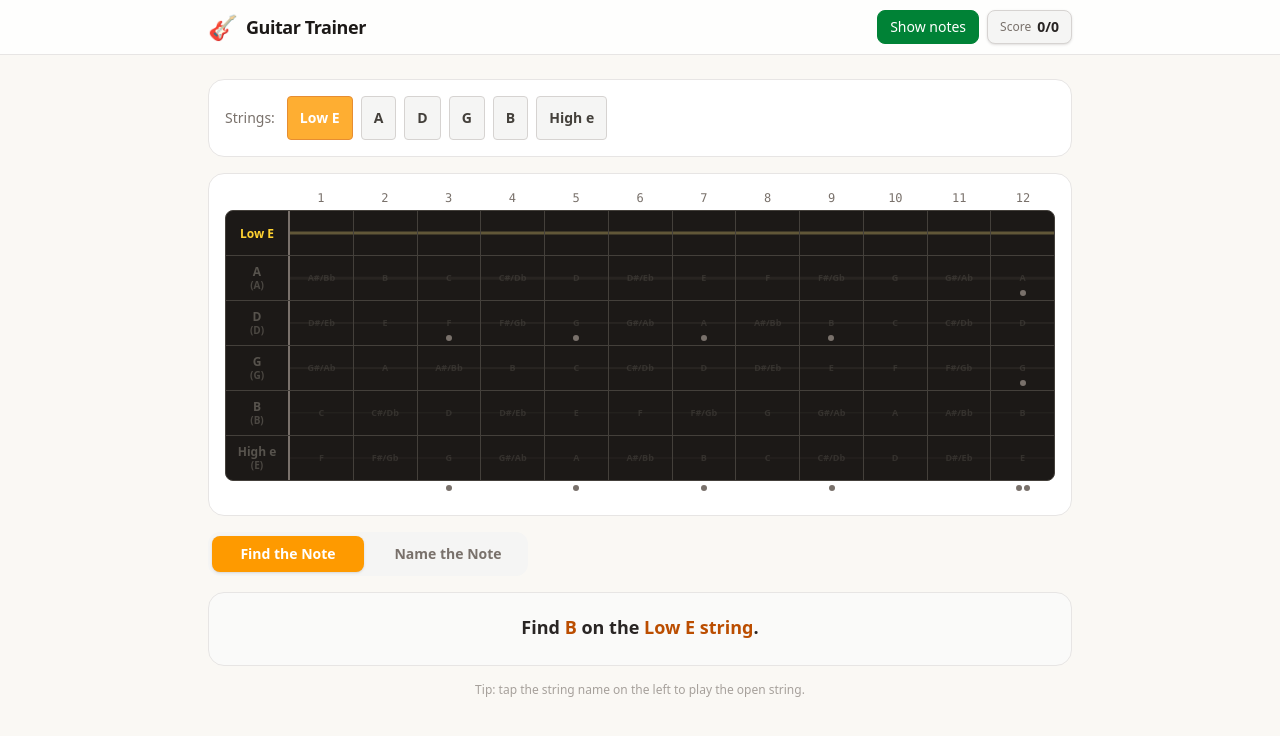
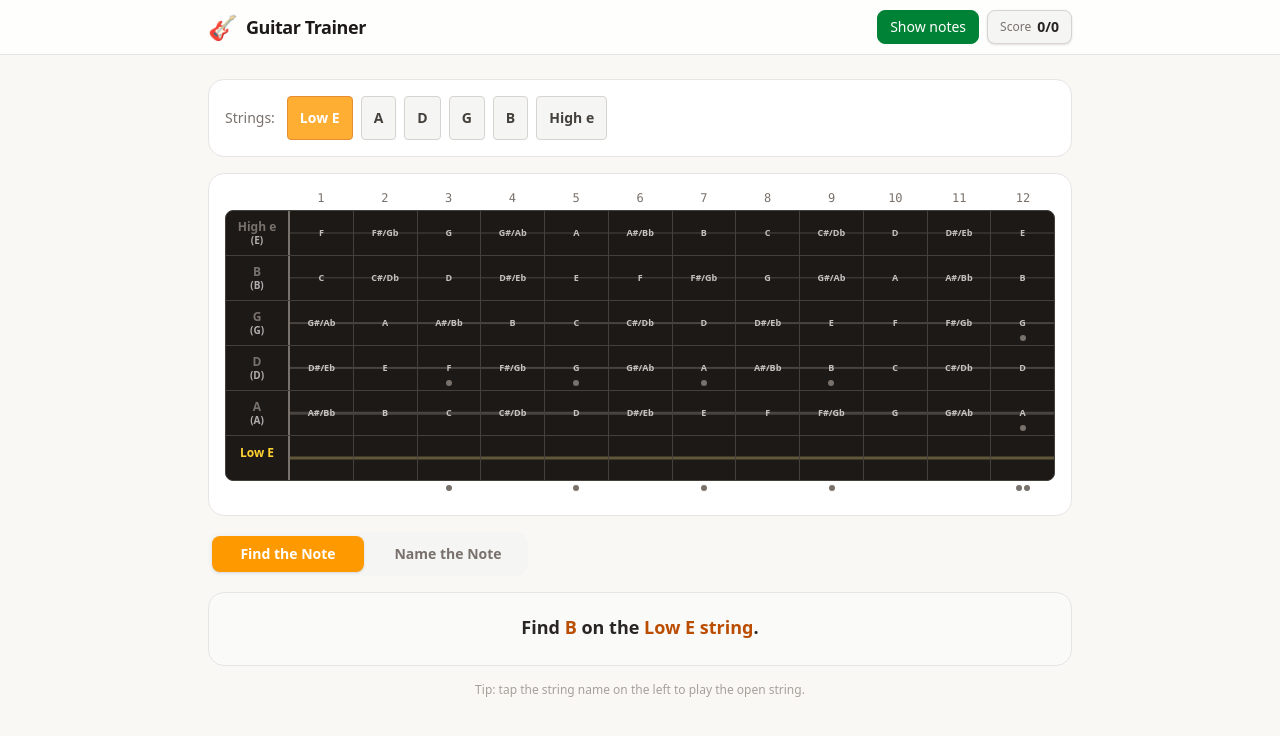
Before and after one commit to einalem4/guitar-trainer, a React (Vite) app: page / in a window 1280 px wide. Shown: the top 736 px of the page. Built offline with nearby package versions, Linux system fonts and the light colour scheme.

Commit message:
fix: flip fretboard string order to match standard guitar playing position

```diff
--- a/src/components/Fretboard.tsx
+++ b/src/components/Fretboard.tsx
@@ -28,7 +28,7 @@ function getFretCellStyle(
   const isTarget = target.stringIndex === stringIndex && target.fret === fret;
 
   let bg = 'bg-transparent';
-  let textColor = isActive ? 'text-amber-100' : 'text-stone-600';
+  let textColor = isActive ? 'text-amber-100' : 'text-stone-300';
   let ring = '';
 
   if (mode === 'name-note' && isTarget) {
@@ -61,7 +61,7 @@ export function Fretboard({
 }: FretboardProps) {
   return (
     <div className="w-full overflow-x-auto pb-2">
-      <div className="min-w-[580px]">
+      <div className="min-w-[460px] sm:min-w-[580px]">
         <div className="flex">
           <div className="w-16 shrink-0" />
           {FRETS.map((fret) => (
@@ -75,7 +75,7 @@ export function Fretboard({
         </div>
 
         <div className="rounded-lg overflow-hidden border border-stone-700 bg-stone-900">
-          {GUITAR_STRINGS.map(({ index, label }) => {
+          {[...GUITAR_STRINGS].reverse().map(({ index, label }) => {
             const isActive = activeStringIndices.includes(index);
             const openNote = FRETBOARD[index][0];
             const openCellStyle = getFretCellStyle(index, 0, openNote, quiz, activeStringIndices);
@@ -84,18 +84,26 @@ export function Fretboard({
             return (
               <div key={index} className="flex items-stretch border-b border-stone-700 last:border-b-0">
                 <div
-                  className={`w-16 shrink-0 flex flex-col items-center justify-center border-r-2 border-r-stone-500 py-1 select-none transition-all duration-100 ${openCellStyle}`}
-                  style={{ minHeight: '2.75rem' }}
+                  className={`group w-16 shrink-0 flex flex-col items-center justify-center border-r-2 border-r-stone-500 py-1 select-none transition-all duration-100 min-h-8 sm:min-h-11 ${
+                    isInteractive
+                      ? 'cursor-pointer hover:bg-amber-500/15 active:scale-95'
+                      : ''
+                  } ${openCellStyle}`}
                   onClick={() => isInteractive && onFretClick(index, 0)}
                   role={isInteractive ? 'button' : undefined}
                   aria-label={`${label} string, open, note ${openNote}`}
                 >
-                  <span className={`text-xs font-bold leading-tight ${isActive ? 'text-amber-300' : 'text-stone-600'}`}>
+                  <span className={`text-xs font-bold leading-tight ${isActive ? 'text-amber-300' : 'text-stone-500'}`}>
                     {label}
                   </span>
                   {(showNotes || !isActive || quiz.answered) && (
                     <span className="text-[10px] font-semibold leading-tight opacity-80">
                       ({openNote})
+                    </span>
+                  )}
+                  {isInteractive && (
+                    <span className="text-[9px] text-amber-400 opacity-0 group-hover:opacity-70 transition-opacity leading-none mt-0.5">
+                      tap
                     </span>
                   )}
                 </div>
@@ -109,15 +117,14 @@ export function Fretboard({
                   return (
                     <div
                       key={fret}
-                      className={`flex-1 relative flex items-center justify-center border-r border-stone-700 last:border-r-0 transition-all duration-100 select-none ${cellStyle}`}
-                      style={{ minHeight: '2.75rem' }}
+                      className={`flex-1 relative flex items-center justify-center border-r border-stone-700 last:border-r-0 transition-all duration-100 select-none min-h-8 sm:min-h-11 ${cellStyle}`}
                       onClick={() => isInteractive && onFretClick(index, fret)}
                       role={isInteractive ? 'button' : undefined}
                       aria-label={`${label} string, fret ${fret}, note ${note}`}
                     >
                       <div
                         className={`absolute top-1/2 -translate-y-1/2 left-0 right-0 w-full pointer-events-none ${
-                          isActive ? 'bg-amber-200/30' : 'bg-stone-700/30'
+                          isActive ? 'bg-amber-200/30' : 'bg-stone-500/50'
                         }`}
                         style={{ height: `${1 + (5 - Number(index)) * 0.4}px` }}
                       />
@@ -129,7 +136,7 @@ export function Fretboard({
                       {(showNotes || !isActive || quiz.answered) && (
                         <span
                           className={`relative z-20 text-center font-semibold leading-tight pointer-events-none ${
-                            isActive ? 'text-[10px]' : 'text-[9px] opacity-40'
+                            isActive ? 'text-[10px]' : 'text-[9px] opacity-90'
                           }`}
                         >
                           {note}
```
